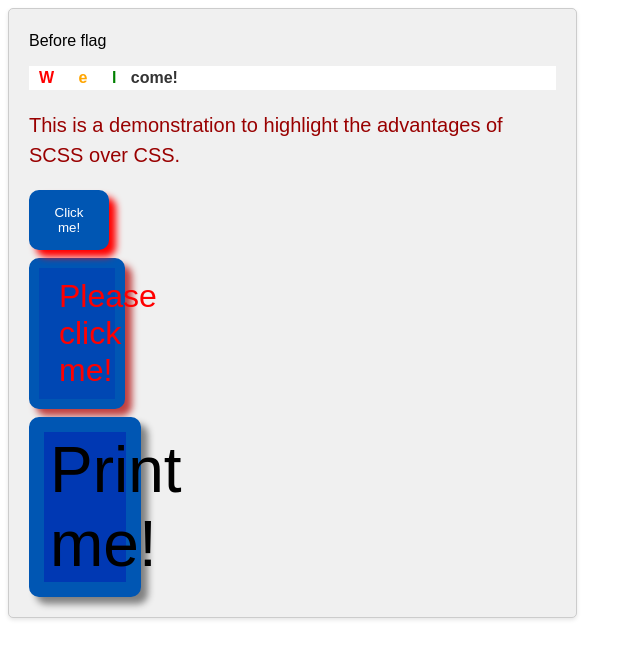
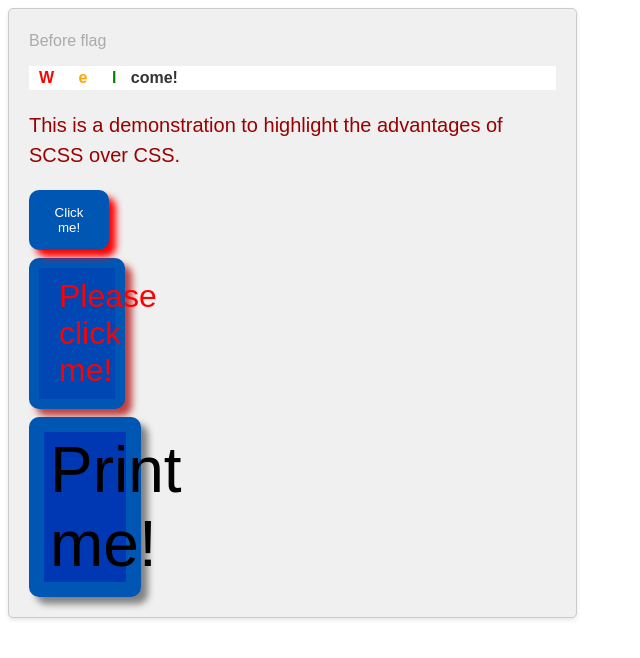
Before and after one commit to StandOut-0/CSSvsSass, a website: page index.html in a window 1280 px wide. Shown: the whole page, without its empty margins (0-640 px from the left). Drawn offline with Linux system fonts and the light colour scheme.

Commit message:
투명도 opacify transparentize 사용하기

```diff
--- a/before/before.scss
+++ b/before/before.scss
@@ -28,6 +28,8 @@
   &:before {
     //ampersand 부모요소를 참조
     content: $content;
+    //투명도 조절 opacify transparentize
+    color: transparentize($light-text-color, 0.5);
   }
   &.card {
     width: ($width + 100 - 50) * 1.5;
```
Also changed, not shown: css/before.css, 1 other file.
